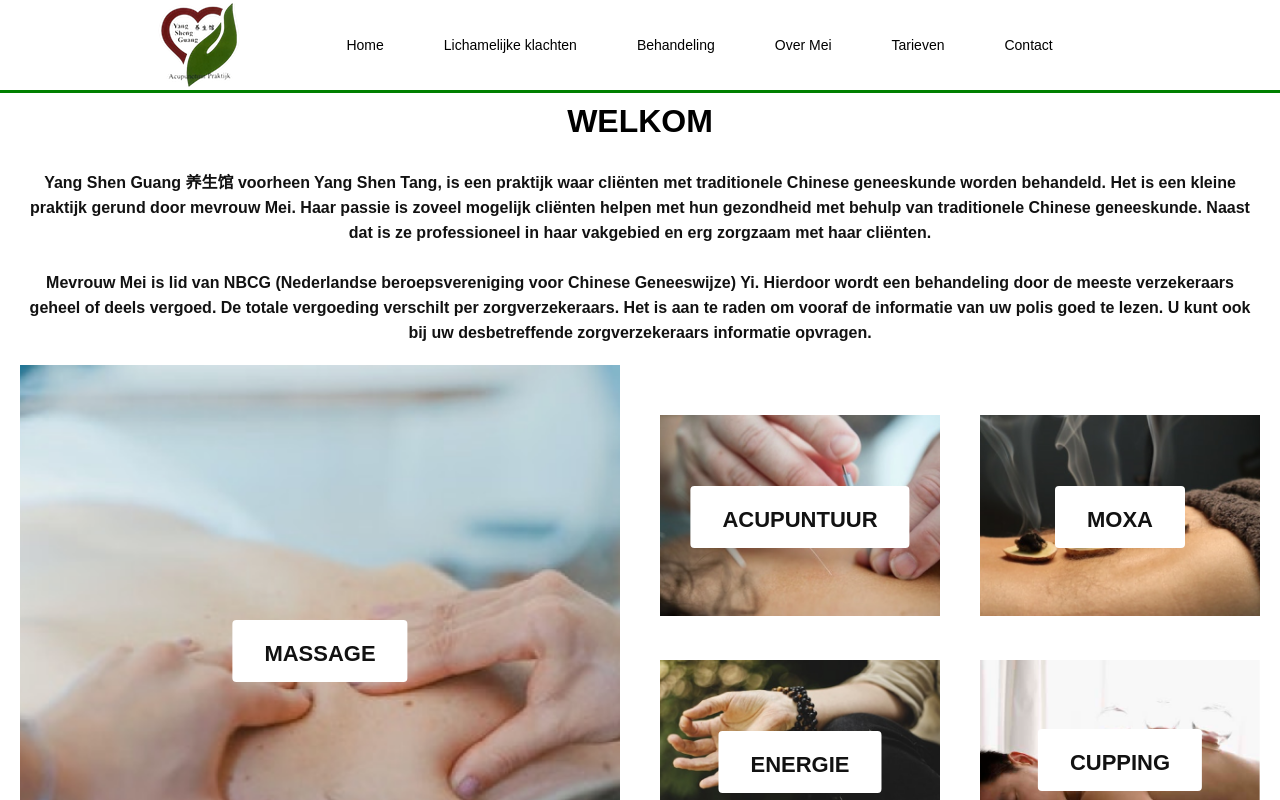
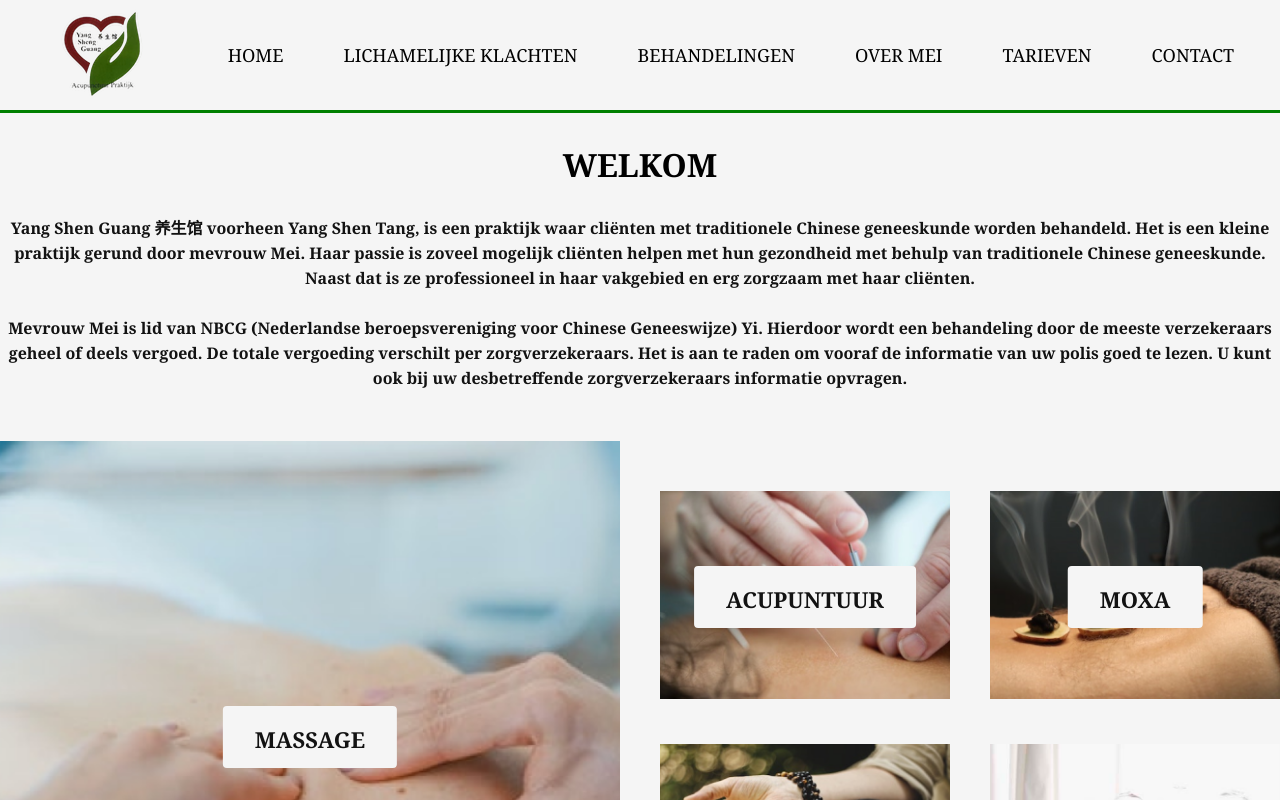
Before and after one commit to Zonwiezhu/YangShengGuang-Website, a Vue app: page / in a window 1280 px wide. Shown: the top 800 px of the page. Built offline with nearby package versions, Linux system fonts and the light colour scheme.

Commit message:
Verbetering
Verbetering met vorige versie: Kleur aangepast, code van homeview aangepast, menu verbeteren

```diff
--- a/src/assets/main.css
+++ b/src/assets/main.css
@@ -4,6 +4,7 @@
     margin: 0;
     padding: 0;
     box-sizing: border-box;
-    font-family: 'EB Garamond', sans-serif;
+    font-family: 'Georgia', sans-serif;
     text-decoration: none;
+    background-color: #F5F5F5;
 }
--- a/src/components/Footer.vue
+++ b/src/components/Footer.vue
@@ -3,7 +3,7 @@
       <footer>
           <div class="footer">
               <p>
-                Aangesloten bij de Nederlandse beroepsvereniging voor Chinese Geneeswijze. Alle rechten voorbehouden.
+                Aangesloten bij de Nederlandse beroepsvereniging voor Chinese Geneeswijze.
                 <br />
                 Copyright © 2023 Acupunctuur Yang Sheng Guang (Zonwie).
               </p>
--- a/src/components/Header.vue
+++ b/src/components/Header.vue
@@ -12,12 +12,12 @@
         </a>
         <!--Link-->
         <div class="links" :class="{'responsive': isResponsive}">
-          <router-link to="/" @click="closeMenu()">Home</router-link>
-          <router-link to="/lichamelijkeklachten" @click="closeMenu()">Lichamelijke klachten</router-link>
-          <router-link to="/behandeling" @click="closeMenu()">Behandeling</router-link>
-          <router-link to="/mei" @click="closeMenu()">Over Mei</router-link>
-          <router-link to="/tarieven" @click="closeMenu()">Tarieven</router-link>
-          <router-link to="/contact" @click="closeMenu()">Contact</router-link>
+          <router-link to="/" @click="closeMenu()">HOME</router-link>
+          <router-link to="/lichamelijkeklachten" @click="closeMenu()">LICHAMELIJKE KLACHTEN</router-link>
+          <router-link to="/behandeling" @click="closeMenu()">BEHANDELINGEN</router-link>
+          <router-link to="/mei" @click="closeMenu()">OVER MEI</router-link>
+          <router-link to="/tarieven" @click="closeMenu()">TARIEVEN</router-link>
+          <router-link to="/contact" @click="closeMenu()">CONTACT</router-link>
         </div>
       </div>
     </nav>
@@ -43,35 +43,29 @@ nav {
     }
 
     nav .nav-inner {
-  height: 90px;
+      height: 110px;
       display: flex;
       justify-content: space-between;
       align-items: center;
-  max-width: 1070px;
-  width: 100%;
+      max-width: 1300px;
       margin: auto;
-  padding: 1.3rem;
+      padding: 1rem;
     }
 
     .nav-inner .links a {
       margin: 0px 30px;
-  font-size: normal;
-  font-weight: 400;
-  font-size: 14px;
-  line-height: 16px;
+      font-size: 18px;
       color: black;
-  line-height: 1.25;
-  border-bottom: 1px solid transparent;
-  transition: .3s;
+      border-bottom: 2px solid transparent;
+      transition: .2s;
     }
 
     .rechts {
-  align-self: center;
-  margin-left: 1.2rem;
+      margin-left: 2rem;
     }
 
     .links {
-  margin: auto;
+      margin-left: 1rem;
     }
 
     .nav-inner .links a:hover {
@@ -84,17 +78,15 @@ nav .nav-inner {
       display: none;
     }
 
-@media screen and (max-width: 1024px) {
+    @media screen and (max-width: 1200px) {
       .links {
         display: none;
         position: absolute;
-    top: 93px;
+        top: 120px;
         left: 0;
         width: 100%;
-    background-color: #f8f8f8;
+        background-color: #f5f5f5;
         text-align: center;
-    padding-top: 1rem;
-    z-index: 1;
       }
 
       .links.responsive {
@@ -103,20 +95,20 @@ nav .nav-inner {
 
       .links a {
         display: block;
-    padding: 1rem 0;
+        padding: 1rem;
       }
 
       .menu-icon {
         display: block;
       }
 
-  .nav-inner {
-    padding: 1rem;
+      nav .nav-inner {
+        height: 110px;
+        padding: 1.3rem;
       }
 
       body {
         margin-top: 4rem;
       }
     }
-
   </style>
--- a/src/views/Contact.vue
+++ b/src/views/Contact.vue
@@ -76,7 +76,7 @@
 
 .container{
   width: 100%;
-  background: #fff;
+  background: #f5f5f5;
   padding: 20px 30px 50px 30px;
 }
 .container .content{
--- a/src/views/HomeView.vue
+++ b/src/views/HomeView.vue
@@ -164,14 +164,14 @@
 
     .banner .container {
         max-width: 1440px;
-        padding: 0 20px;
         width: 100%;
         margin: auto;
     }
+
     .banner-content {
         display: flex;
         justify-content:space-between;
-        padding: 20px 0px;
+        padding: 50px 0px;
     }
     .banner-content > div{
         flex:0 0 calc(50% - 20px);
@@ -192,7 +192,7 @@
         top: 50%;
         left: 50%;
         transform: translate(-50%, -50%);
-        background: #ffffff;
+        background: #f5f5f5;
         border-radius: 4px;
         padding: 16px 32px;
     }
@@ -235,15 +235,14 @@
     }
     .Introduction {
         text-align: center;
-    }
-    .Introduction h1 {
-        margin-top: 10px;
+        margin-top: 30px;
     }
     .Information {
-    display: flex;
-    justify-content: space-evenly;
-    padding: 20px;
+        display: flex;
+        justify-content: space-evenly;
+        padding: 20px;
     }
+
     .Information h3 {
         font-size: 22px;
         line-height: 25px;
@@ -279,7 +278,7 @@
     .openinghours {
         color: black;
         border-radius:5px;
-        background-color: White;
+        background-color: #f5f5f5;
         width: auto;
         margin:10px;
         padding:10px;
@@ -309,7 +308,7 @@
         padding-top: 25px;
     }
     .google {
-        padding-bottom: 50%;
+        padding-bottom: 45%;
         position: relative;
     }
     .google iframe {
@@ -334,6 +333,10 @@
 
 
   @media(max-width: 1024px) {
+
+      .banner{
+        padding: 20px;
+      }
       .banner-content {
           flex-wrap: wrap;
       }
--- a/src/views/Lichamelijke_Klachten.vue
+++ b/src/views/Lichamelijke_Klachten.vue
@@ -4,10 +4,10 @@
             <div class="Introduction">
                 <h1>LICHAMELIJKE KLACHTEN</h1>
 
-                <h3>
-                    We helpen u graag met klachten en preventieve behandelingen.
-                    Als uw klachten niet bij staat neem dan contact met ons op.
-                </h3>
+                <h4>
+                    We zijn er om u te helpen met klachten en preventieve behandelingen. Of u nu last heeft van specifieke symptomen of gewoon op zoek bent naar manieren om uw gezondheid te verbeteren, wij zijn hier om u de best mogelijke zorg en behandeling te bieden. Onze deskundige therapeuten staan voor u klaar om u te adviseren en te behandelen, of u nu kampt met pijn, spanning, blessures of andere klachten.<br><br>
+                    Als uw klachten niet in onze lijst van behandelingen staan, neem dan gerust contact met ons op. We zullen u graag helpen en adviseren over de best mogelijke opties voor uw specifieke situatie. Onze missie is om u te helpen bij het bereiken van uw optimale gezondheid en welzijn, en we zijn er trots op om u de hoogste kwaliteit van zorg en behandeling te bieden. Neem vandaag nog contact met ons op om te ontdekken hoe we u kunnen helpen!
+                </h4>
 
                 <section>
                     <details>
```
Lines whose indentation alone changed are shown as unchanged.
